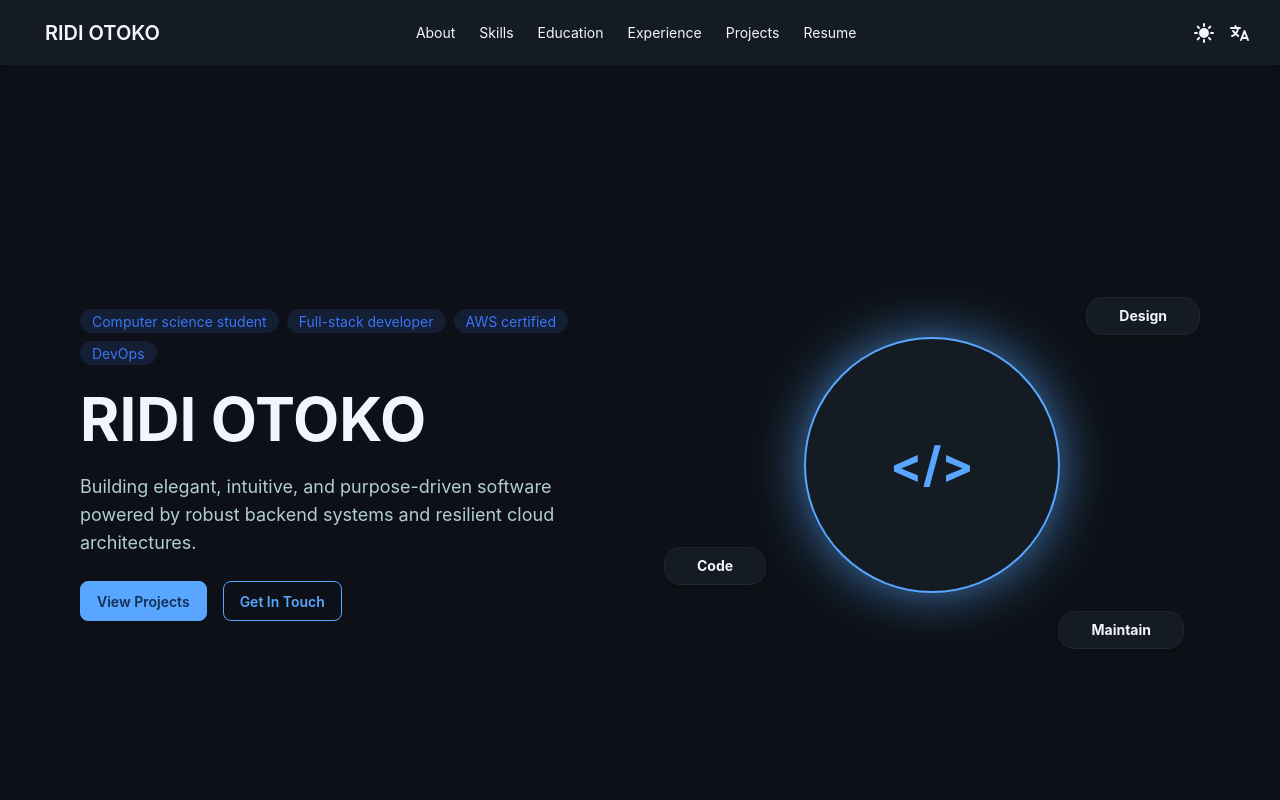
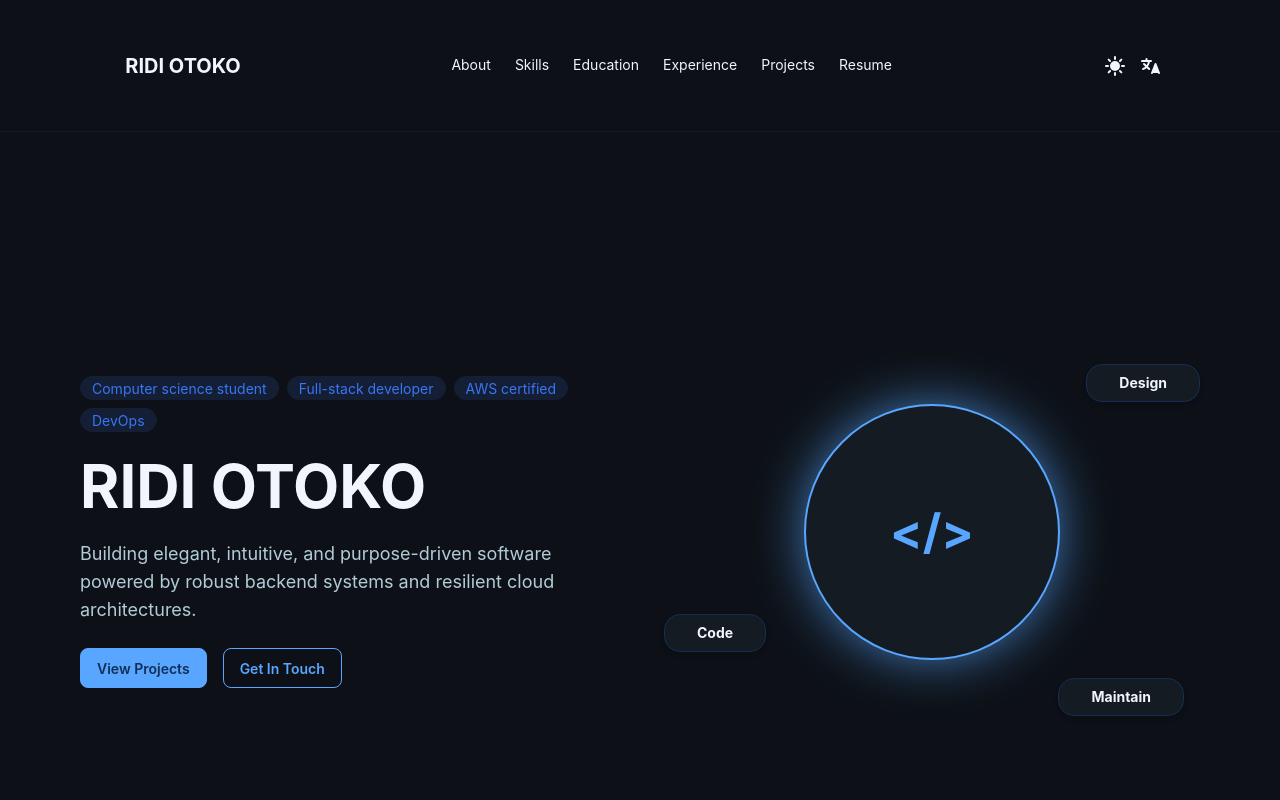
Before and after one commit to rdplus2015/r-portfolio, a React (Vite) app in the folder ui-app/: page / in a window 1280 px wide. Shown: the top 800 px of the page. Built offline with nearby package versions, Linux system fonts and the light colour scheme.

Commit message:
fix(Header.tsk) menu and header updated

```diff
--- a/ui-app/src/components/sections/Header.tsx
+++ b/ui-app/src/components/sections/Header.tsx
@@ -15,10 +15,11 @@ const NAV_LINKS = [
 
 export function Header() {
     return (
-        <div className="navbar bg-base-200 shadow-sm">
-            <div className="navbar-start">
+        <div className=" mt-10 pb-10  flex items-center justify-around bg-base-100 shadow-sm border-b border-base-200  px-5">
+            <div className="flex items-center gap-2">
+
                 {/* Mobile dropdown menu (visible below lg breakpoint) */}
-                <div className="dropdown pl-5">
+                <div className="dropdown">
                     <div tabIndex={0} role="button" className="btn btn-ghost lg:hidden">
                         {/* Hamburger icon */}
                         <svg xmlns="http://www.w3.org/2000/svg" className="h-5 w-5" fill="none" viewBox="0 0 24 24" stroke="currentColor">
@@ -28,18 +29,16 @@ export function Header() {
 
                     <ul
                         tabIndex={-1}
-                        className="menu menu-sm dropdown-content bg-base-100 rounded-box z-1 mt-3 w-52 p-2 shadow"
+                        className="menu menu-md dropdown-content text-center font-bold bg-base-100 rounded-box z-1 mt-3 w-52 p-2 shadow p-10"
                     >
                         {NAV_LINKS.map((link) =>
                             link.type === "download" ? (
-                                // Direct file download, not a route
                                 <li key={link.href}>
-                                    <a href={link.href} download>{link.label}</a>
+                                    <a href={link.href} download className="hover:text-primary hover:bg-base-100 border-primary-1  transition-all duration-300 hover:[text-shadow:0_0_2px_var(--color-primary)] ">{link.label}</a>
                                 </li>
                             ) : (
-                                // Anchor or page navigation, both handled by React Router
                                 <li key={link.href}>
-                                    <Link to={link.href}>{link.label}</Link>
+                                    <Link to={link.href} className="hover:text-primary hover:bg-base-100 border-primary-1  transition-all duration-300 hover:[text-shadow:0_0_2px_var(--color-primary)] ">{link.label}</Link>
                                 </li>
                             )
                         )}
@@ -47,36 +46,53 @@ export function Header() {
                 </div>
 
                 {/* Site name / logo */}
-                <Link className="btn btn-ghost text-xl" to={"/"}>RIDI OTOKO</Link>
+                <Link className=" text-xl font-bold hover:text-primary hover:bg-base-100 border-primary-1  transition-all duration-300 hover:[text-shadow:0_0_2px_var(--color-primary)]  border-transparent" to={"/"}>RIDI OTOKO</Link>
             </div>
 
             {/* Desktop nav (visible from lg breakpoint up) */}
-            <div className="navbar-center hidden lg:flex">
+            <div className="hidden lg:flex">
                 <ul className="menu menu-horizontal px-1">
                     {NAV_LINKS.map((link) =>
                         link.type === "download" ? (
                             <li key={link.href}>
-                                <a href={link.href} download>{link.label}</a>
+                                <a href={link.href} download className="hover:text-primary hover:bg-base-100 border-primary-1  transition-all duration-300 hover:[text-shadow:0_0_2px_var(--color-primary)] border-b-2 border-transparent hover:border-primary hover:rounded-none rounded-none">{link.label}</a>
                             </li>
                         ) : (
                             <li key={link.href}>
-                                <Link to={link.href}>{link.label}</Link>
+                                <Link to={link.href} className="hover:text-primary hover:bg-base-100 border-primary-1  transition-all duration-300 hover:[text-shadow:0_0_2px_var(--color-primary)] border-b-2 border-transparent hover:border-primary hover:rounded-none rounded-none">{link.label}</Link>
                             </li>
                         )
                     )}
                 </ul>
             </div>
 
-            <div className="navbar-end gap-3 pr-5">
+            <div className="flex items-center gap-3">
+                <div className="dropdown dropdown-hover">
                     {/* Dark/light mode toggle icon (not yet wired to a hook) */}
-                <svg aria-hidden="true" xmlns="http://www.w3.org/2000/svg" width="24" height="24" fill="currentColor" viewBox="0 0 24 24">
+                    <svg role="button" className="focus:outline-none"   tabIndex="0"  aria-hidden="true" xmlns="http://www.w3.org/2000/svg" width="24" height="24" fill="currentColor" viewBox="0 0 24 24">
                         <path fillRule="evenodd" clipRule="evenodd" d="M13 3a1 1 0 1 0-2 0v2a1 1 0 1 0 2 0V3ZM6.343 4.929A1 1 0 0 0 4.93 6.343l1.414 1.414a1 1 0 0 0 1.414-1.414L6.343 4.929Zm12.728 1.414a1 1 0 0 0-1.414-1.414l-1.414 1.414a1 1 0 0 0 1.414 1.414l1.414-1.414ZM12 7a5 5 0 1 0 0 10 5 5 0 0 0 0-10Zm-9 4a1 1 0 1 0 0 2h2a1 1 0 1 0 0-2H3Zm16 0a1 1 0 1 0 0 2h2a1 1 0 1 0 0-2h-2ZM7.757 17.657a1 1 0 1 0-1.414-1.414l-1.414 1.414a1 1 0 1 0 1.414 1.414l1.414-1.414Zm9.9-1.414a1 1 0 0 0-1.414 1.414l1.414 1.414a1 1 0 0 0 1.414-1.414l-1.414-1.414ZM13 19a1 1 0 1 0-2 0v2a1 1 0 1 0 2 0v-2Z" />
                     </svg>
+                    <ul tabIndex="-1" class="dropdown-content menu bg-base-200 rounded-box z-1 w-30 p-2 shadow-sm">
+                        <li>
+                            <Link to={"#"} className="hover:text-primary hover:bg-base-200 border-primary-1  transition-all duration-300 hover:[text-shadow:0_0_2px_var(--color-primary)]">coming soon</Link>
+                        </li>
+                    </ul>
+                </div>
 
+                <div className="dropdown dropdown-hover">
                     {/* Search icon (not yet wired to any behavior) */}
-                <svg aria-hidden="true" xmlns="http://www.w3.org/2000/svg" width="24" height="24" fill="none" viewBox="0 0 24 24">
+                    <svg role="button" className="focus:outline-none"   tabIndex="0"  aria-hidden="true" xmlns="http://www.w3.org/2000/svg" width="24" height="24" fill="currentColor" viewBox="0 0 24 24">
                         <path stroke="currentColor" strokeLinecap="round" strokeLinejoin="round" strokeWidth="2" d="m13 19 3.5-9 3.5 9m-6.125-2h5.25M3 7h7m0 0h2m-2 0c0 1.63-.793 3.926-2.239 5.655M7.5 6.818V5m.261 7.655C6.79 13.82 5.521 14.725 4 15m3.761-2.345L5 10m2.761 2.655L10.2 15" />
                     </svg>
+                    <ul tabIndex="-1" class="dropdown-content menu bg-base-200 rounded-box z-1 w-30 p-2 shadow-sm">
+                        <li>
+                            <Link to={"#"} className="hover:text-primary hover:bg-base-200 border-primary-1  transition-all duration-300 hover:[text-shadow:0_0_2px_var(--color-primary)]">coming soon</Link>
+                        </li>
+                    </ul>
+                </div>
+
+
+
             </div>
         </div>
     )
--- a/ui-app/src/components/sections/Hero.tsx
+++ b/ui-app/src/components/sections/Hero.tsx
@@ -38,15 +38,15 @@ export function Hero() {
                                 <span className="text-5xl font-bold text-primary">{"</>"}</span>
                             </div>
 
-                            <div className="card bg-base-200 shadow-md px-8 py-2 absolute top-8 right-0 border border-base-300 hover:border-primary transition-colors duration-500">
+                            <div className="card bg-base-200 shadow-md px-8 py-2 absolute top-8 right-0 border border-primary-content hover:border-primary transition-colors duration-500">
                                 <h4 className="font-bold text-sm">Design</h4>
                             </div>
 
-                            <div className="card bg-base-200 shadow-md px-8 py-2 absolute bottom-20 left-0 border border-base-300 hover:border-primary transition-colors duration-500">
+                            <div className="card bg-base-200 shadow-md px-8 py-2 absolute bottom-20 left-0 border border-primary-content hover:border-primary transition-colors duration-500">
                                 <h4 className="font-bold text-sm">Code</h4>
                             </div>
 
-                            <div className="card bg-base-200 shadow-md px-8 py-2 absolute bottom-4 right-4 border border-base-300 hover:border-primary transition-colors duration-500">
+                            <div className="card bg-base-200 shadow-md px-8 py-2 absolute bottom-4 right-4 border border-primary-content hover:border-primary transition-colors duration-500">
                                 <h4 className="font-bold text-sm">Maintain</h4>
                             </div>
                         </div>
```
Lines whose indentation alone changed are shown as unchanged.
